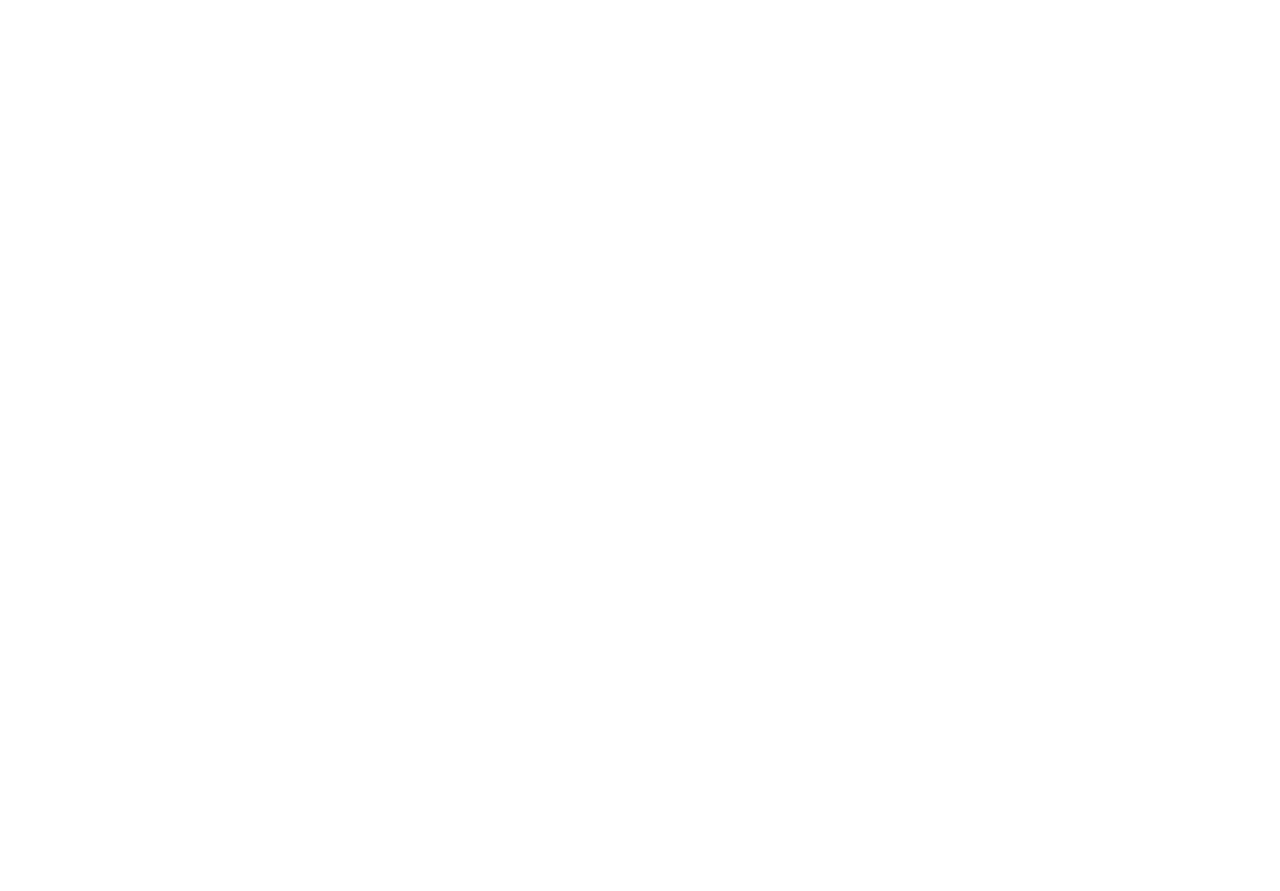
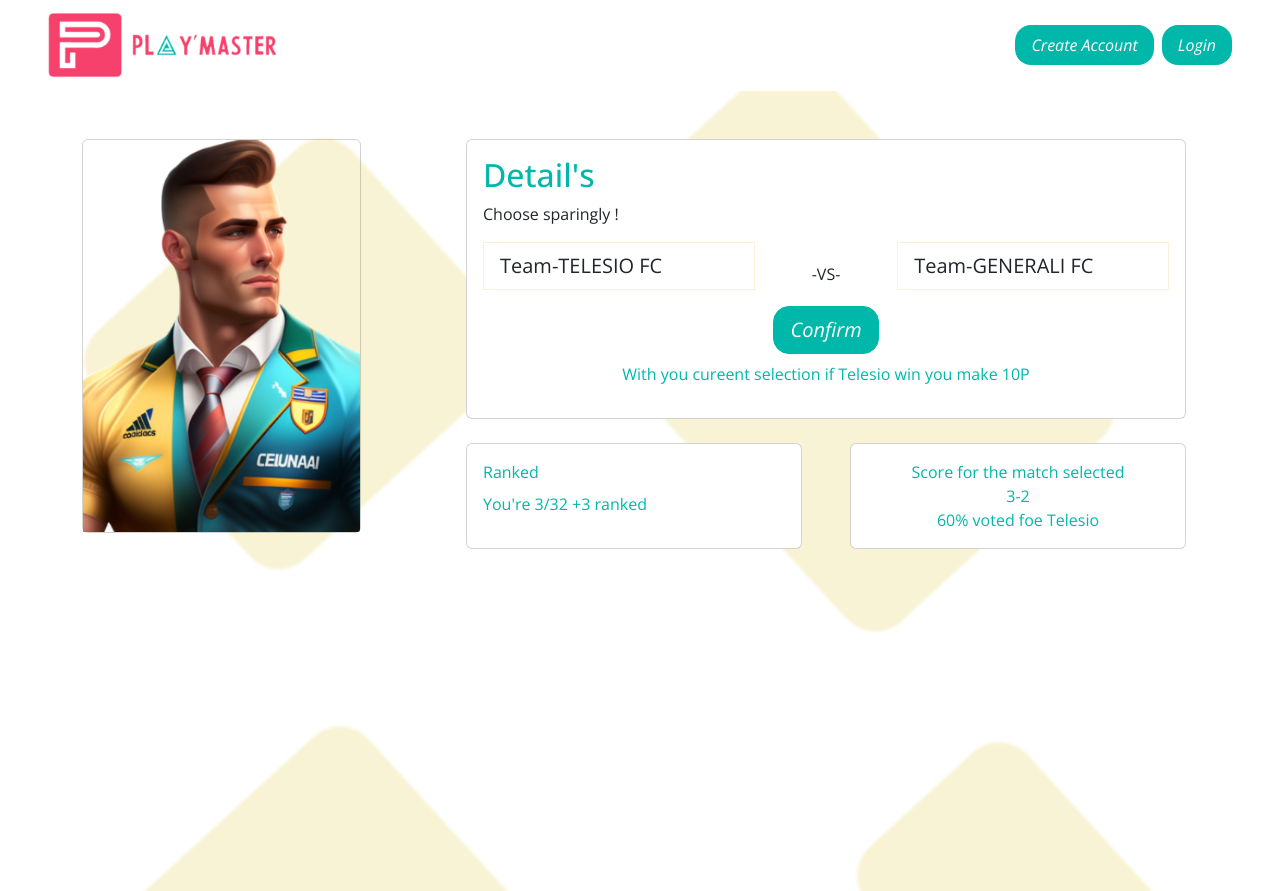
Before and after one commit to nik10-mah/play-master, a React app: page /dashborad in a window 1280 px wide. Before the commit this address had no page. Before the commit the page ends 800 px from the top, so only its background shows below. Built offline with nearby package versions, Linux system fonts and the light colour scheme.

Commit message:
bet2 page design

```diff
--- a/src/components/App.jsx
+++ b/src/components/App.jsx
@@ -6,11 +6,13 @@ import Home from "./home/Home";
 import Login from "./account/Login";
 import Register from "./account/Register";
 import ForgotPassword from "./account/ForgotPassword";
+import Dashboard from "./dashboard/Dashboard";
 const App = () => {
   return (
     <Router>
       <Routes>
         <Route exact path="/" element={<Home />} />
+        <Route exact path="/dashborad" element={<Dashboard />} />
         <Route path="/login" element={<Login />} />
         <Route path="/register" element={<Register />} />
         <Route path="/ForgotPassword" element={<ForgotPassword />} />
--- /dev/null
+++ b/src/components/dashboard/Dashboard.jsx
@@ -0,0 +1,138 @@
+import React from "react";
+import { Row, Col, Card, Button, Container, Form } from "react-bootstrap";
+import manbg from "../../manbg.svg";
+import homepagecard from "../../homepagecard.svg";
+import Background from "../../bgpatteren.svg";
+import playerimage from "../../playerimage.svg";
+import Header from "../layouts/Header";
+const Dashboard = () => {
+  return (
+    <>
+      <Header />
+      <Container
+        style={{
+          background: `url(${Background})`,
+          width: "100%",
+          backgroundSize: "cover",
+          backgroundPosition: "bottom",
+          backgroundRepeat: "no-repeat",
+          height: "100vh",
+        }}
+      >
+        <Row className="g-0 pt-5">
+          <Col md={4} xs={12} className="p-0  bg-transparent ">
+            <Card className=" w-75 ps-0 ms-0 bg-transparent mt-0 pt-0 pb-0 mb-0 ">
+              <img
+                src={playerimage}
+                className=" w-100 "
+                alt="sports bacground"
+              />
+            </Card>
+          </Col>
+          <Col
+            md={8}
+            xs={12}
+            className="d-flex justify-content-center  mt-3 mt-md-0  "
+          >
+            <Container className=" m-md-0 ">
+              <Row className="d-flex g-0 justify-content-md-start justify-content-center w-100 z-3">
+                <Col md={12}>
+                  <Card className=" mb-4 ">
+                    <Card.Body>
+                      <h2 className="text-secondary d-block mb-2">Detail's</h2>
+                      <p>Choose sparingly !</p>
+                      <Row>
+                        <Col md={5}>
+                          <Form.Group
+                            className="mb-3"
+                            controlId="formBasicEmail"
+                          >
+                            <Form.Control
+                              className="form-control-lg rounded-0 border border-warning"
+                              type="email"
+                              value="Team-TELESIO FC"
+                              placeholder="Team-TELESIO FC"
+                            />
+                          </Form.Group>
+                        </Col>
+                        <Col
+                          md={2}
+                          className="d-flex justify-content-center align-items-center"
+                        >
+                          -VS-
+                        </Col>
+                        <Col md={5}>
+                          <Form.Group
+                            className="mb-3"
+                            controlId="formBasicEmail"
+                          >
+                            <Form.Control
+                              className="form-control-lg rounded-0 border border-warning"
+                              value="Team-GENERALI FC"
+                              type="email"
+                              placeholder="Email address"
+                            />
+                          </Form.Group>
+                        </Col>
+                      </Row>
+                      <Row>
+                        <Col
+                          md={12}
+                          className="d-flex justify-content-center align-items-center"
+                        >
+                          <Button
+                            variant="secondary"
+                            className=" rounded-4 btn-lg fst-italic text-white"
+                            type="submit"
+                          >
+                            Confirm
+                          </Button>
+                        </Col>
+                        <Col
+                          md={12}
+                          className="d-flex justify-content-center align-items-center"
+                        >
+                          <p className="text-secondary d-block mt-2">
+                            With you cureent selection if Telesio win you make
+                            10P
+                          </p>
+                        </Col>
+                      </Row>
+                    </Card.Body>
+                  </Card>
+                </Col>
+              </Row>
+              <Row className="d-flex g-0 justify-content-md-start justify-content-center w-100 z-3">
+                <Col md={6}>
+                  <Card className="me-4">
+                    <Card.Body>
+                      <p className="text-secondary d-block  mb-2">Ranked</p>
+                      <p className="text-secondary d-block ">
+                        You're 3/32 +3 ranked
+                      </p>
+                    </Card.Body>
+                  </Card>
+                </Col>
+                <Col md={6}>
+                  <Card className="ms-4">
+                    <Card.Body className="text-center">
+                      <p className="text-secondary d-block mb-0 ">
+                        Score for the match selected
+                      </p>
+                      <p className="text-secondary d-block mb-0 ">3-2</p>
+                      <p className="text-secondary d-block mb-0 ">
+                        60% voted foe Telesio
+                      </p>
+                    </Card.Body>
+                  </Card>
+                </Col>
+              </Row>
+            </Container>
+          </Col>
+        </Row>
+      </Container>
+    </>
+  );
+};
+
+export default Dashboard;
```
Also changed, not shown: src/playerimage.svg (added).
